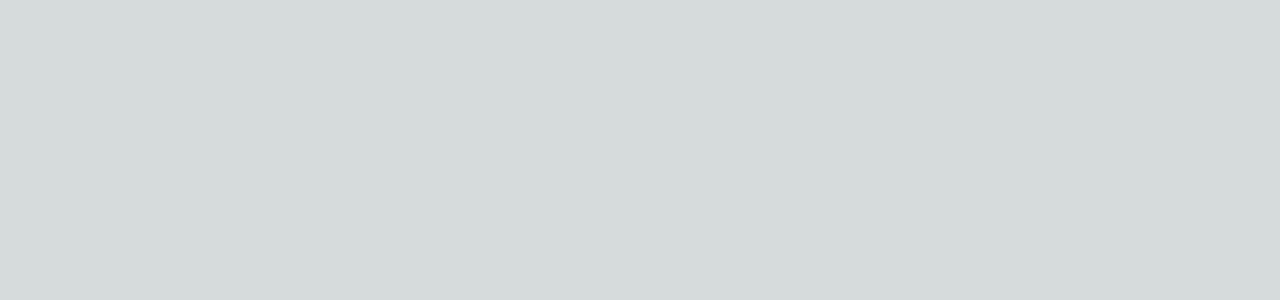
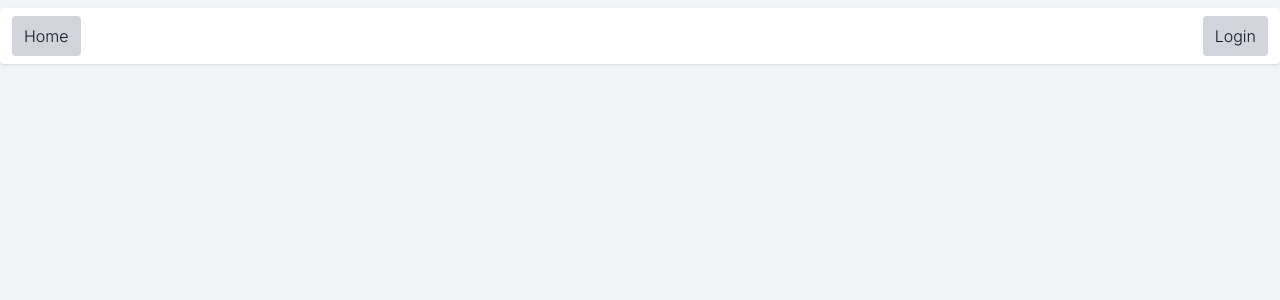
Before and after one commit to BenjaminPalko/insurance, a Next.js app: page / in a window 1280 px wide. Shown: the top 300 px of the page. Built offline with nearby package versions, Linux system fonts and the light colour scheme.

Commit message:
basic navbar

```diff
--- a/next.config.js
+++ b/next.config.js
@@ -1,8 +1,5 @@
 /** @type {import('next').NextConfig} */
 const nextConfig = {
-    experimental: {
-        swcPlugins: [['@swc-jotai/react-refresh', {}]],
-    }
 }
 
 module.exports = nextConfig
--- a/src/app/globals.css
+++ b/src/app/globals.css
@@ -17,11 +17,5 @@
 }
 
 body {
-  color: rgb(var(--foreground-rgb));
-  background: linear-gradient(
-      to bottom,
-      transparent,
-      rgb(var(--background-end-rgb))
-    )
-    rgb(var(--background-start-rgb));
+  @apply bg-gray-100 dark:bg-gray-800 text-gray-900 dark:text-gray-100
 }
--- a/src/app/layout.tsx
+++ b/src/app/layout.tsx
@@ -1,4 +1,5 @@
 import './globals.css'
+import AppBar from "@/components/Nav/AppBar";
 import { Inter } from 'next/font/google'
 
 const inter = Inter({ subsets: ['latin'] })
@@ -15,7 +16,12 @@ export default function RootLayout({
 }) {
   return (
     <html lang="en">
-      <body className={inter.className}>{children}</body>
+      <body className={inter.className}>
+      <AppBar />
+      <div>
+        {children}
+      </div>
+      </body>
     </html>
   )
 }
--- /dev/null
+++ b/src/components/Nav/AppBar.tsx
@@ -0,0 +1,14 @@
+'use client';
+import NavItem from "@/components/Nav/NavItem";
+
+const AppBar = function () {
+    return (
+        <nav className={'flex gap-5 h-14 px-1 max-w-7xl mx-auto mt-2 bg-white dark:bg-gray-700 rounded shadow'}>
+            <NavItem path={'/'}>Home</NavItem>
+            <span className={'flex-1'}/>
+            <NavItem path={'/login'}>Login</NavItem>
+        </nav>
+    )
+}
+
+export default AppBar;
--- /dev/null
+++ b/src/components/Nav/NavItem.tsx
@@ -0,0 +1,23 @@
+import {useRouter} from "next/navigation";
+import {PropsWithChildren} from "react";
+
+interface NavItemProps {
+    path: string;
+}
+
+const NavItem = function ({path, children}: PropsWithChildren<NavItemProps>) {
+
+    const router = useRouter();
+
+    const handleClick = function () {
+        router.push(path)
+    }
+
+    return (
+        <button onClick={handleClick} className={'flex items-center m-2 py-2 px-3 rounded text-md font-light bg-gray-300 dark:bg-gray-600 hover:bg-gray-400 dark:hover:bg-gray-500 active:bg-gray-200 dark:active:bg-gray-800 hover:cursor-pointer'}>
+            {children}
+        </button>
+    )
+}
+
+export default NavItem;
```
